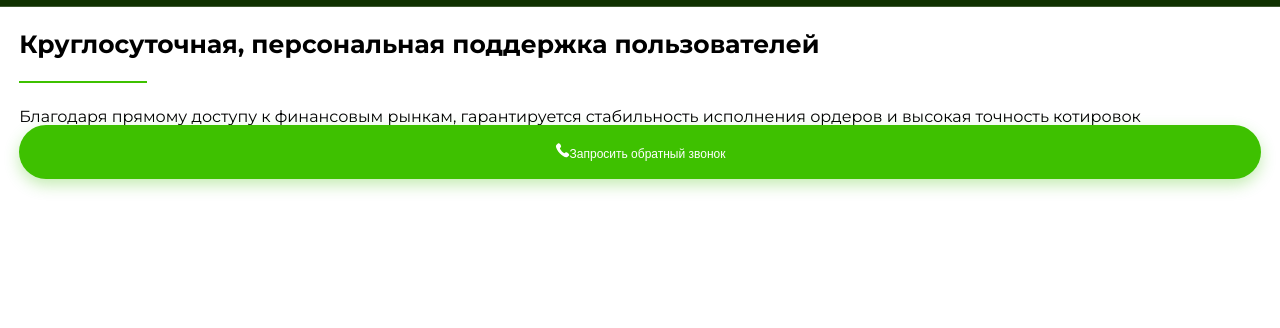
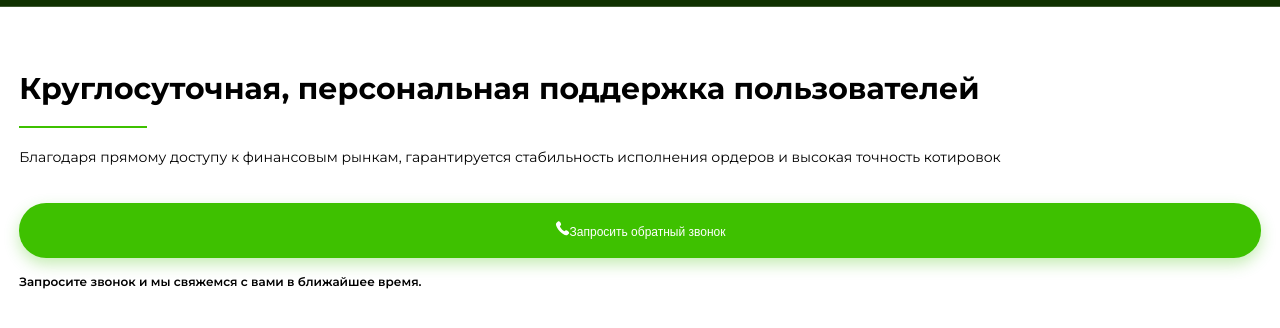
Before and after one commit to KapitanBanan/projectVerstka, a plain HTML site: page support-page.html in a window 1280 px wide. Shown: the part 54-382 px from the top of the page. Drawn offline with nearby package versions, Linux system fonts and the light colour scheme; files that its build step writes are made by us from their sources.

Commit message:
work on support-page

```diff
--- a/styles.scss
+++ b/styles.scss
@@ -1123,7 +1123,7 @@ a {
 
     &__first {
         background-color: $stylest-color;
-        padding-top: 5em;
+        padding-top: 7.5em;
         padding-left: 1.2em;
         padding-right: 1.2em;
         background-size: cover;
@@ -1131,27 +1131,29 @@ a {
         &__content {
             //margin-top: 8em;
             text-align: left;
-            padding-bottom: 5em;
+            padding-bottom: 2em;
 
             h1 {
                 font-weight: 600;
-                font-size: 25px;
+                font-size: 30px;
                 font-weight: bold;
                 line-height: 1.5em;
-                margin-bottom: 0.7em;
+                margin-bottom: 0.5em;
             }
 
             hr {
                 width: 8em;
                 border: none;
                 border-top: 2px solid $buttonborder-color;
-                margin-bottom: 1.6em;
+                margin-bottom: 1.2em;
                 margin-left: 0;
             }
 
-            span {
+            h4 {
+                padding-bottom: 2em;
                 display: inline-block;
                 font-size: 14px;
+                font-weight: 400;
                 line-height: 1.5em;
                 padding-bottom: 2.5em;
             }
@@ -1166,6 +1168,26 @@ a {
                 background-color: $buttonborder-color;
                 box-shadow: 0 6px 15px rgba(61, 193, 0, 0.3);
             }
+
+            span {
+                padding-top: 1.3em;
+                padding-bottom: 2em;
+                display: inline-block;
+                font-size: 12px;
+                font-weight: 600;
+                line-height: 1.5em;
+            }
+        }
+    }
+
+    &__second {
+
+        &__blocks {
+            display: flex;
+            flex-direction: row;
+            justify-content: flex-start;
+
+
         }
     }
 }
--- a/support-page.html
+++ b/support-page.html
@@ -39,8 +39,16 @@
                 <h4>
                     Благодаря прямому доступу к финансовым рынкам, гарантируется стабильность
                     исполнения ордеров и высокая точность котировок
-                </span>
+                </h4>
                 <button><img src="assets/images/support-first/phone.svg">Запросить обратный звонок</button>
+                <span>Запросите звонок и мы свяжемся с вами в ближайшее время.</span>
+            </div>
+        </div>
+        <div class="support-page__second">
+            <div class="support-page__second__blocks">
+                <div class="support-page__second__blocks__content">
+
+                </div>
             </div>
         </div>
     </div>
```
Also changed, not shown: assets/images/support/second/mail.svg (added), assets/images/support/second/phone.svg (added), assets/images/support/second/pointer.svg (added).
